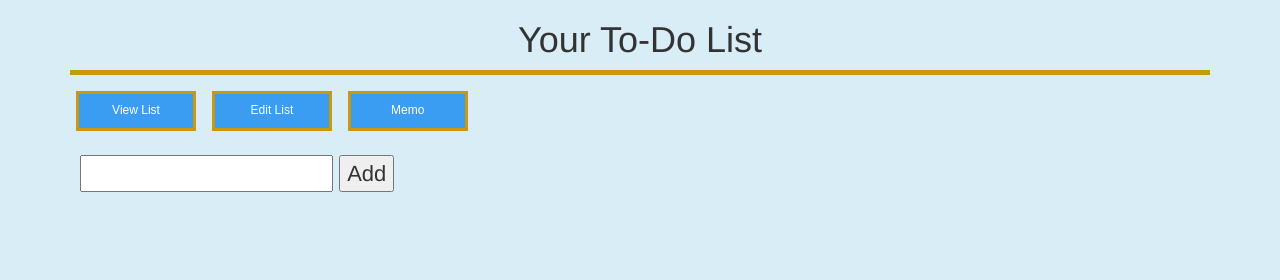
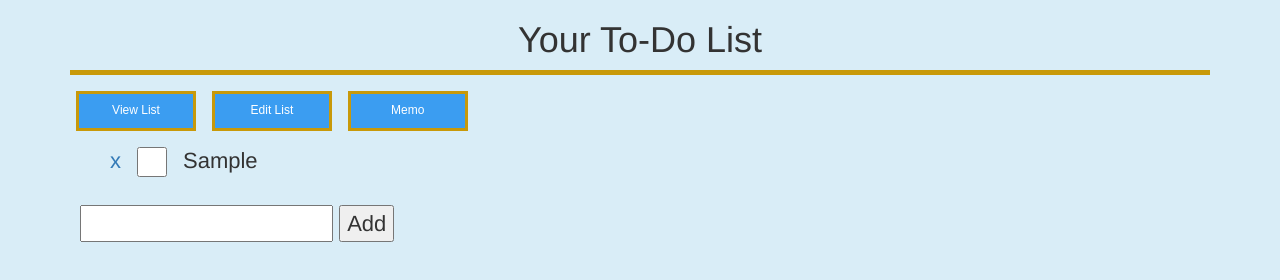
Before and after one commit to TanyaZen/Todo_site, a plain HTML site: page experiment.html in a window 1280 px wide. Both pictures are taken after typing "Sample" into the empty fields and a click on the button "Add". Drawn offline with nearby package versions, Linux system fonts and the light colour scheme.

Commit message:
Add functionality for appending list items

```diff
--- a/experiment.html
+++ b/experiment.html
@@ -35,7 +35,7 @@
 
 		<div class="row">
 			<div class="col-md-12">
-			<ul>
+			<ul id="list">
 			<!--
 				<li><a href="" id="close_box">x</a>
 				<input type="checkbox" name="task_name" class="strikethrough" value="1"><span id="task_name">Do laundry</span>
--- a/js/main.js
+++ b/js/main.js
@@ -2,7 +2,9 @@ var newListElement = '<li><a href="" id="close_box">x</a><input type="checkbox"
 
 function add_item() {
 	var showText = document.getElementById("custom_textbox");
+	var newListElement_edit = newListElement.replace("%data%", showText.value);
 	alert(showText.value);
+	$("#list").append(newListElement_edit);
 	document.getElementById('custom_textbox').value='';
 
 }
```
